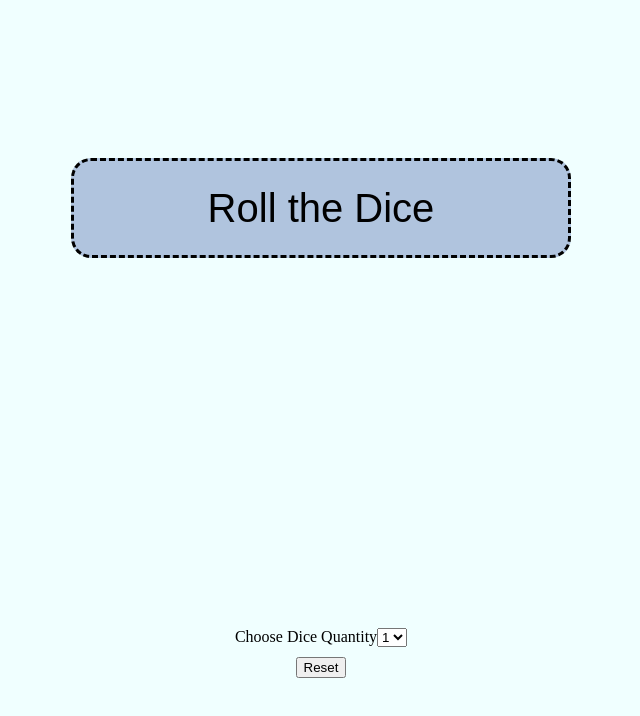
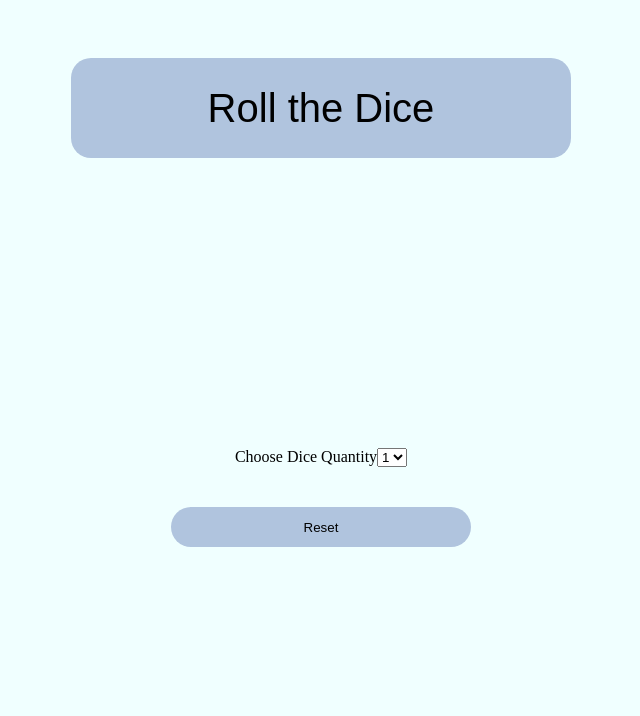
Before and after one commit to dfaz3019/dice-project, a plain HTML site: page index.html in a window 1280 px wide. Both pictures are taken after a click on the button "Reset". Shown: the whole page, without its empty margins (319-959 px from the left). Drawn offline with Linux system fonts and the light colour scheme.

Commit message:
Updated reset logic

```diff
--- a/index.html
+++ b/index.html
@@ -10,7 +10,7 @@
 </head>
 <body>
     <div id="button-container">
-        <button id="button">Roll the Dice</button>
+        <button id="roll-button">Roll the Dice</button>
     </div>
     <div id="dice-container">
 
--- a/script.js
+++ b/script.js
@@ -1,9 +1,9 @@
-var rollDiceButton = document.querySelector('#button');
+var rollDiceButton = document.querySelector('#roll-button');
 var resetButton = document.querySelector('#reset')
 var diceImageDiv = document.querySelector('#dice-container');
 var diceDropDown = document.querySelector('#dice-quantity');
+var diceQuantity = document.querySelector('#dice-quantity').value
 var randomNumber = null;
-var diceQuantity = document.querySelector('#dice-quantity').value
 
 diceDropDown.addEventListener('input', () => {
     diceQuantity = document.querySelector('#dice-quantity').value
@@ -23,10 +23,12 @@ function initialiseDiceQuantity () {
 
 rollDiceButton.addEventListener('click', () => {
     initialiseDiceQuantity()
+    rollDiceButton.disabled = true
 })
 
 resetButton.addEventListener('click', () => {
         for (let i = 0; i < diceQuantity; i++) {
-        diceImageDiv.removeChild(diceImageDiv.firstChild)
+        document.querySelector(`#dice-display${i}`).remove()
+        rollDiceButton.disabled = false
     }
 })
--- a/style.css
+++ b/style.css
@@ -7,24 +7,24 @@ body {
     display: flex;
     justify-content: center;
     align-items: center;
-    height: 400px;
+    height: 200px;
     width: 100%;
 }
 
-#button {
+#roll-button {
     font-size: 40px;
     width: 500px;
     height: 100px;
-    border: 3px dashed black;
     border-radius: 20px;
+    border: none;
     background-color: lightsteelblue;
 }
 
-#button:hover {
+#roll-button:hover {
     background-color: lightgray;
 }
 
-#button:active {
+#roll-button:active {
     background-color: darkgray;
 }
 
@@ -39,44 +39,36 @@ body {
     justify-content: center;
 }
 
+.die-image {
+    background-color: white;
+    margin: 0 10px;
+    border-radius: 25px;
+}
+
+#dice-quantity-selection {
+    margin-top: 20px;
+}
+
 #reset-button {
     display: flex;
     justify-content: center;
+    align-items: center;
     margin-top: 10px;
+    height: 100px;
 }
 
-/* .dice-1 {
-    background: url('/images/dice/dice1.svg');
-    background-repeat: no-repeat;
-    width: 100%;
+#reset {
+    height: 40px;
+    width: 300px;
+    border-radius: 20px;
+    border: none;
+    background-color: lightsteelblue;
 }
 
-.dice-2 {
-    background: url('/images/dice/dice2.svg');
-    background-repeat: no-repeat;
-    width: 100%;
+#reset:hover {
+    background-color: lightgray;
 }
 
-.dice-3 {
-    background: url('/images/dice/dice3.svg');
-    background-repeat: no-repeat;
-    width: 100%;
+#reset:active {
+    background-color: darkgray;
 }
-
-.dice-4 {
-    background: url('/images/dice/dice4.svg');
-    background-repeat: no-repeat;
-    width: 100%;
-}
-
-.dice-5 {
-    background: url('/images/dice/dice5.svg');
-    background-repeat: no-repeat;
-    width: 100%;
-}
-
-.dice-6 {
-    background: url('/images/dice/dice6.svg');
-    background-repeat: no-repeat;
-    width: 100%;
-} */
```
